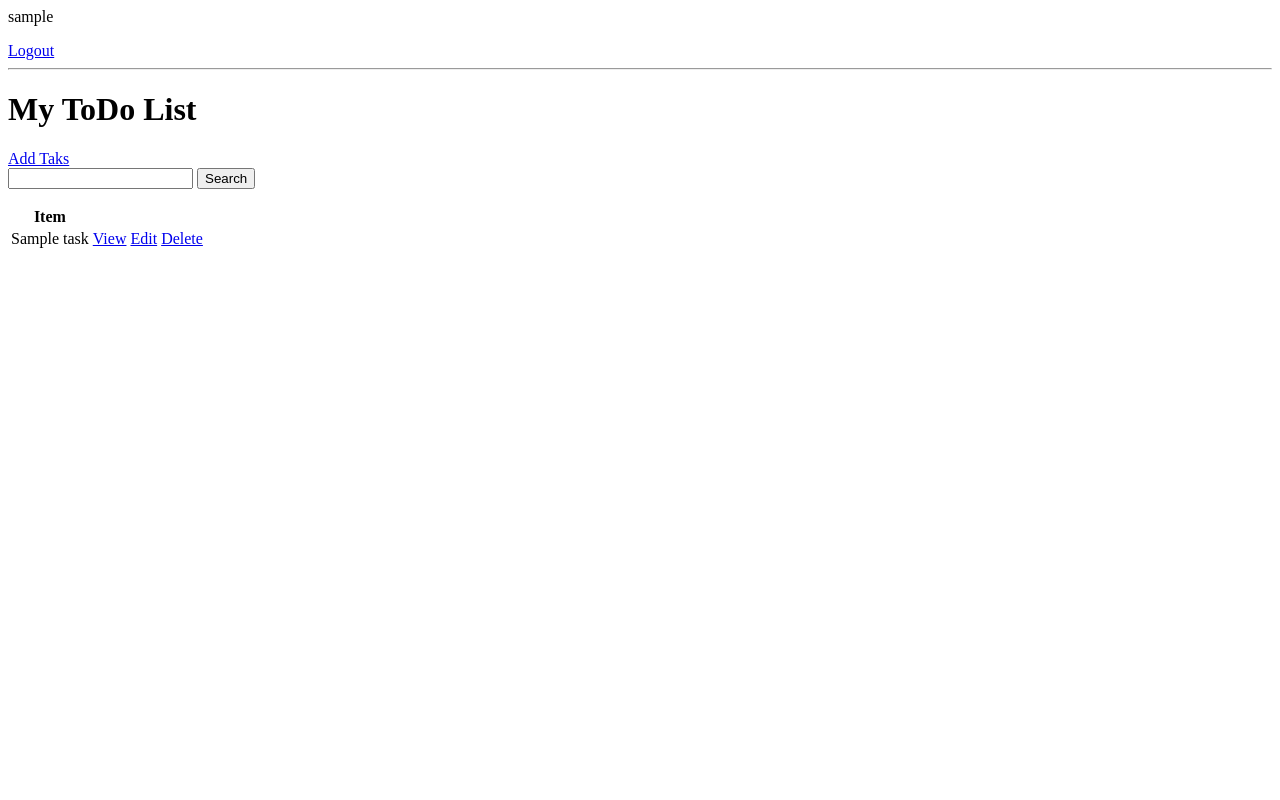
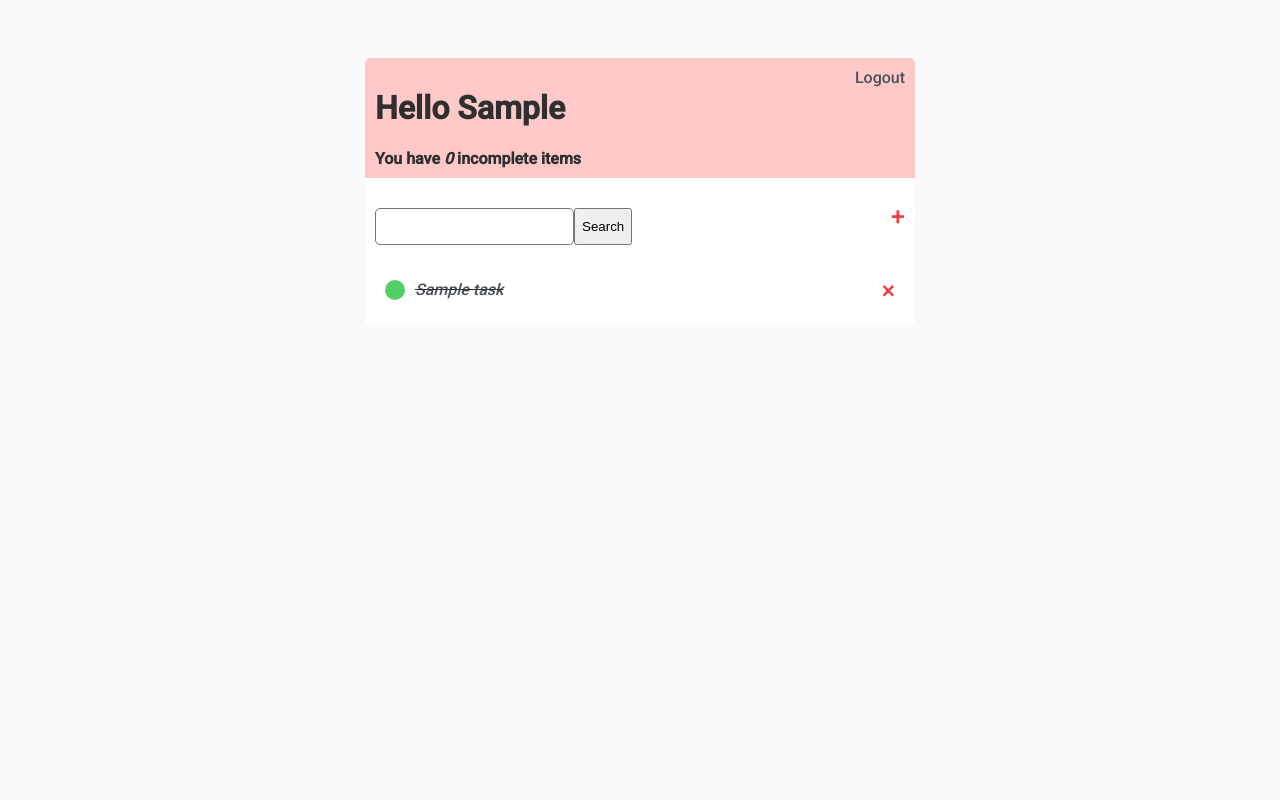
Before and after one commit to JPCLima/TodoList-Registartion-Login, a Django app: page / in a window 1280 px wide. Run offline with Django 4.2, Linux system fonts and the light colour scheme; a user stored in the database is signed in; tables that the repository leaves empty hold one stand-in row (values such as "Sample post").

Commit message:
style task list

```diff
--- a/base/templates/base/login.html
+++ b/base/templates/base/login.html
@@ -1,3 +1,5 @@
+{% extends 'base/main.html' %}
+{% block content %}
 <h1>Login</h1>
 
 <form method="POST" action="">
@@ -7,3 +9,4 @@
 </form>
 
 <p>Dont have an account?</p><a href="{% url 'register' %}">Register</a>
+{% endblock content %}
--- /dev/null
+++ b/base/templates/base/main.html
@@ -0,0 +1,129 @@
+<!DOCTYPE html>
+<html lang="en">
+<head>
+    <meta charset="UTF-8">
+    <meta name="viewport" content="width=device-width, initial-scale=1.0">
+
+    <link href="https://fonts.googleapis.com/css2?family=Roboto+Slab:wght@900&family=Roboto:wght@500&display=swap" rel="stylesheet">
+
+    <title>TodoList</title>
+
+    <style>
+        body{
+            background-color: #FAFAFA;
+            font-family: 'Roboto', sans-serif;
+            padding:50px;
+            color: #2f2f2f;
+        }
+
+        .container {
+            background-color: #FFF;
+            max-width: 550px;
+            margin: auto;
+        }
+
+        a,
+        p {
+            color: #4b5156;
+            text-decoration: none;
+        }
+
+        .header-bar {
+            display: flex;
+            justify-content: space-between;
+            padding: 10px;
+            border-radius: 5px 5px 0 0 ;
+            background-color: #ffc9c9;
+
+        }
+
+        .task-wrapper {
+            display: flex;
+            justify-content: space-between;
+            align-items: center;
+            padding: 20px;
+            background-color: #fff;
+            border-top: 1px solid rgb(256, 256, 256);
+        }
+
+        .task-title{
+            display: flex;
+        }
+
+        .task-title a {
+            margin-left: 10px;
+        }
+
+        .task-complte-icon{
+            height: 20px;
+            width: 20px;
+            margin: 0;
+            border-radius: 50%;
+            background-color: #51cf66;
+        }
+
+        .task-incomplte-icon{
+            height: 20px;
+            width: 20px;
+            border-radius: 50%;
+            background-color: #d8d8d8;
+        }
+
+        .delete-link {
+            color: #f03e3e;
+            font-size: 25px;
+        }
+
+        #search-add-wrapper{
+            display: flex;
+            justify-content: space-between;
+            align-items: center;
+            padding: 10px;
+        }
+
+        #add-link{
+            font-size: 25px;
+            color:#f03e3e;
+        }
+
+        input[type=text],
+        input[type=password],
+        textarea {
+            border: 1px solid #757575;
+            border-radius: 5px;
+            padding: 10px;
+            width: 90%;
+        }
+
+        label {
+            padding-top: 10px !important;
+            display: block;
+        }
+
+        ::placeholder {
+            font-weight: 300;
+            opacity: 0.5;
+        }
+
+        .button {
+            border: 1px solid #757575;
+            background-color: #FFF;
+            color: #EB796F;
+            padding: 10px;
+            font-size: 14px;
+            border-radius: 5px;
+            cursor: pointer;
+            text-decoration: none;
+        }
+
+    </style>
+</head>
+<body>
+
+    <div class="container">
+        {% block content %}
+        {% endblock content %}
+    </div>
+
+</body>
+</html>
--- a/base/templates/base/register.html
+++ b/base/templates/base/register.html
@@ -1,3 +1,5 @@
+{% extends 'base/main.html' %}
+{% block content %}
 <h3>Register</h3>
 <form method="POST" action="">
     {%csrf_token%}
@@ -6,3 +8,4 @@
 </form>
 
 <p>Already have an account?</p><a href="{% url 'login'%}">Login</a>
+{% endblock content %}
--- a/base/templates/base/task.html
+++ b/base/templates/base/task.html
@@ -1 +1,4 @@
+{% extends 'base/main.html' %}
+{% block content %}
 <h1>Task: {{task.title}}</h1>
+{% endblock content %}
--- a/base/templates/base/task_form.html
+++ b/base/templates/base/task_form.html
@@ -1,3 +1,5 @@
+{% extends 'base/main.html' %}
+{% block content %}
 <h3>Task Form</h3>
 <a href="{% url 'tasks'%}">Go back</a>
 <form method="POST" action="">
@@ -5,3 +7,4 @@
     {{form.as_p}}
     <input type="submit" value="Submit">
 </form>
+{% endblock content %}
--- a/base/templates/base/task_list.html
+++ b/base/templates/base/task_list.html
@@ -1,34 +1,60 @@
-{% if request.user.is_authenticated %}
-    <p>{{request.user}}</p>
-    <a href="{% url 'logout'%}">Logout</a>
-{% else %}
-    <a href="{% url 'login'%}">Login</a>
-{% endif %}
 
+{% extends 'base/main.html' %}
+
+
+{% block content %}
+
+<div class="header-bar">
+    <div>
+        <h1>Hello {{request.user|title}}</h1>
+        <h4 style="margin:0">You have <i>{{count}}</i> incomplete items</h4>
+    </div>
+        {% if request.user.is_authenticated %}
+        <a href="{% url 'logout'%}">Logout</a>
+        {% else %}
+        <a href="{% url 'login'%}">Login</a>
+        {% endif %}
+</div>
+
+<div id="search-add-wrapper">
+    <form method="GET" style="margin-top:20px;display:flex;">
+        <input type="text" name="search-area" value="{{search_input}}">
+        <input type="submit" value="Search">
+    </form>
+    <a id="add-link" href="{% url 'task-create'%}">&#x2b;</a>
+</div>
+
+{% comment %}
 <hr>
 <h1>My ToDo List</h1>
 
-<a href="{% url 'task-create'%}">Add Taks</a>
 
-<form method="GET" action="">
-    <input type="text" name="search-area" value="{{search_input}}">
-    <input type="submit" value="Search">
-</form>
 
-<table>
-    <tr>
-        <th>Item</th>
-        <th></th>
-    </tr>
+
+ {% endcomment %}
+
+<div class="task-items-wapper">
     {% for task in tasks %}
-    <tr>
-        <td>{{task.title}}</td>
-        <td><a href="{% url 'task' task.id %}">View</a></td>
-        <td><a href="{% url 'task-update' task.id %}">Edit</a></td>
-        <td><a href="{% url 'task-delete' task.id %}">Delete</a></td>
-    </tr>
+    <div class="task-wrapper">
+        {% if task.complete %}
+            <div class="task-title">
+               <div class="task-complte-icon"></div>
+               <i><s><a href="{% url 'task-update' task.id %}">{{task}}</a></s></i>
+            </div>
+            <a class="delete-link" href="{% url 'task-delete' task.id %}">&#215;</a>
+            {% else %}
+            <div class="task-title">
+               <div class="task-incomplte-icon"></div>
+               <a href="{% url 'task-update' task.id %}">{{task}}</a>
+            </div>
+            <a class="delete-link" href="{% url 'task-delete' task.id %}">&#215;</a>
+        {% endif %}
+    </div>
+
     {% empty %}
         <h3>No item in list</h3>
     {% endfor %}
+</div>
 
-</table>
+
+{% endblock content %}
```
Also changed, not shown: base/templates/base/task_confirm_delete.html (+4 -6 lines).
